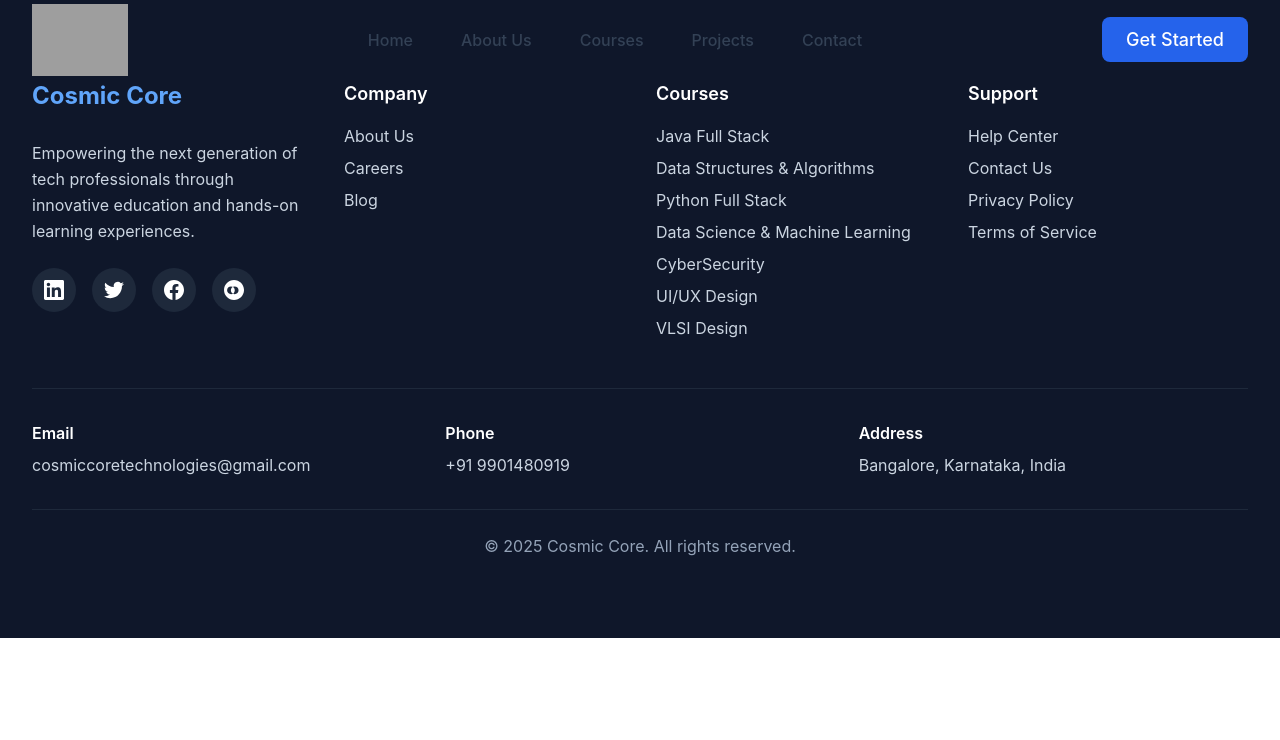
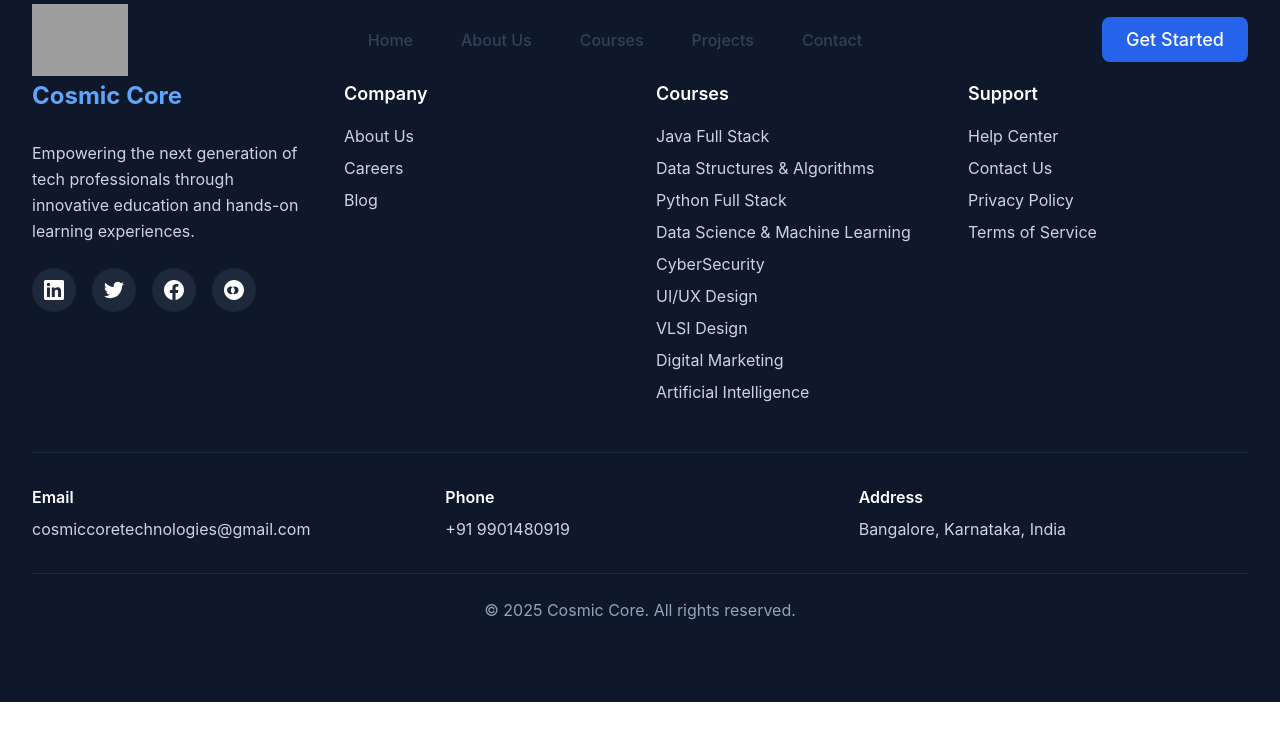
Before and after one commit to vamsireddy22/cosmic-core-website, a React (Create React App) app: page /terms in a window 1280 px wide. Shown: the top 740 px of the page. Built offline with nearby package versions, Linux system fonts and the light colour scheme; grey boxes are pictures that could not be loaded.

Commit message:
Added Digital Marketing and Artificial Intelligence to the Footer and Courses page

```diff
--- a/src/components/Footer.tsx
+++ b/src/components/Footer.tsx
@@ -20,6 +20,8 @@ const Footer: React.FC = () => {
       { name: 'CyberSecurity', path: '/courses#Cyber-Security' },
       { name: 'UI/UX Design', path: '/courses#UI/UX-Design' },
       { name: 'VLSI Design', path: '/courses#VLSI-Design' },
+      { name: 'Digital Marketing', path: '/courses#Digital-Marketing' },
+      { name: 'Artificial Intelligence', path: '/courses#Artificial-Intelligence' },
     ],
     support: [
       { name: 'Help Center', path: '/help' },
--- a/src/pages/Courses.tsx
+++ b/src/pages/Courses.tsx
@@ -9,7 +9,7 @@ const Courses: React.FC = () => {
   const [selectedDuration, setSelectedDuration] = useState<string>('All');
 
   const levels = ['All', 'Beginner', 'Intermediate', 'Advanced'];
-  const durations = ['All', '4 months', '5 months', '6 months', '8 months'];
+  const durations = ['All', '3 months', '4 months', '6 months'];
 
   const filteredCourses = useMemo(() => {
     return courses.filter(course => {
```
